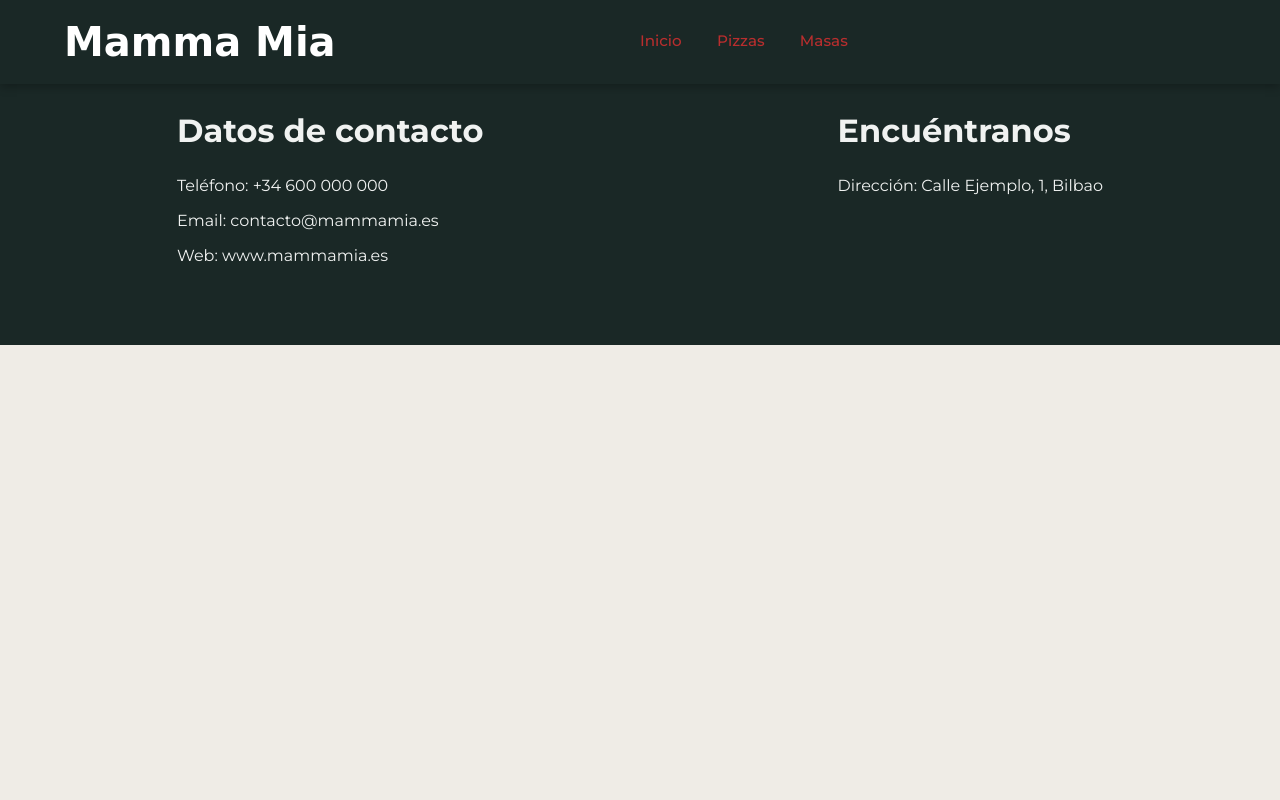
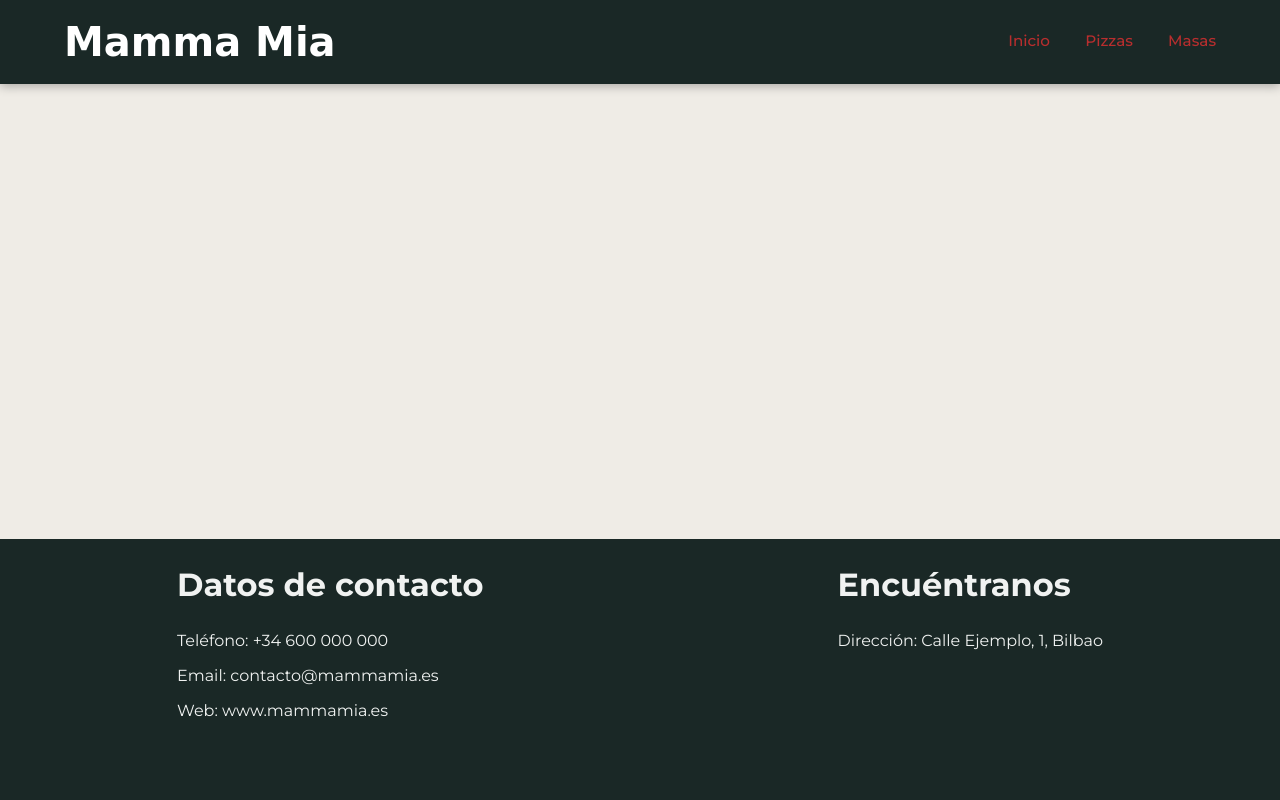
Before and after one commit to InarBarroso/mammaMia, a Django app: template restaurante/templates/index.html in a window 1280 px wide. Run offline with Django 5.2, Linux system fonts and the light colour scheme; the template is opened without the code that fills it, so the values that code supplies are empty; some web fonts are replaced.

Commit message:
perfecciones index

```diff
--- a/restaurante/static/css/index.css
+++ b/restaurante/static/css/index.css
@@ -6,7 +6,16 @@ body {
     margin: 0;
     background-color: #EFECE6;
     color: #1C1C1C;
+
+    min-height: 100vh;
+    display: flex;
+    flex-direction: column;
 }
+
+main {
+    flex: 1;
+}
+
 header {
     margin: 0;
     padding: 1.2rem 5%;
@@ -34,7 +43,6 @@ header {
 }
 
 nav {
-    width: 50%;
     display: flex;
     gap: 2.2rem;
     align-items: center;
```
